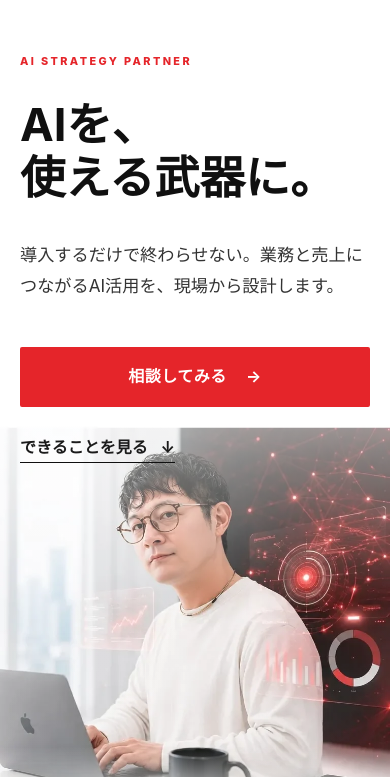
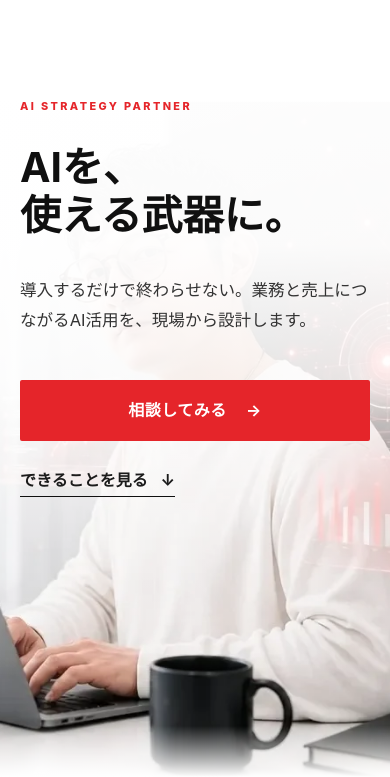
Before and after one commit to ssks-work/ssks-v2, a plain HTML site: page index.html in a window 390 px wide. Shown: the part 67-844 px from the top of the page. Drawn offline with nearby package versions, Linux system fonts and the light colour scheme.

Commit message:
Hero Mobile Fixed

```diff
--- a/assets/css/style.css
+++ b/assets/css/style.css
@@ -13,9 +13,11 @@
 }
 
 * { box-sizing: border-box; }
-html { scroll-behavior: smooth; scroll-padding-top: var(--header-height); }
+html { overflow-x: clip; scroll-behavior: smooth; scroll-padding-top: var(--header-height); }
 body {
+  width: 100%;
   margin: 0;
+  overflow-x: clip;
   color: var(--ink);
   background: var(--white);
   font-family: -apple-system, BlinkMacSystemFont, "Helvetica Neue", "Hiragino Kaku Gothic ProN", "Hiragino Sans", "Yu Gothic", Meiryo, sans-serif;
@@ -24,7 +26,7 @@ body {
   letter-spacing: normal;
   -webkit-font-smoothing: antialiased;
 }
-img, svg { max-width: 100%; }
+img, svg { display: block; max-width: 100%; }
 a { color: inherit; text-decoration: none; }
 button, input, textarea { font: inherit; }
 .site-container { width: min(100%, calc(var(--container) + var(--side) * 2)); padding-inline: var(--side); }
@@ -100,7 +102,7 @@ button, input, textarea { font: inherit; }
 
 .bridge-section { padding: clamp(8rem,16vw,15rem) 0; background: var(--light-gray); }
 .bridge-copy { max-width: 980px; margin-left: auto; }
-.bridge-title span { color: var(--red); }
+.bridge-title .accent-red { color: var(--red); }
 
 .services-section { padding: clamp(7rem,12vw,11rem) 0; }
 .section-header { display: grid; grid-template-columns: minmax(0,1.4fr) minmax(280px,.6fr); gap: 4rem; align-items: end; margin-bottom: clamp(4rem,8vw,7rem); }
@@ -176,11 +178,27 @@ button, input, textarea { font: inherit; }
 }
 
 @media (max-width: 767.98px) {
-  .hero { min-height: 100svh; align-items: flex-start; padding-top: calc(var(--header-height) + 3rem); padding-bottom: 42vh; background-color: #fff; background-image: linear-gradient(180deg, #fff 0%, rgba(255,255,255,.98) 34%, rgba(255,255,255,.64) 53%, rgba(255,255,255,.05) 76%), url("../img/hero-mobile.webp"); background-position: center bottom; background-size: 100% auto; background-repeat: no-repeat; }
-  .hero::after { height: 8%; }
-  .hero-content { max-width: 100%; }
-  .hero-title { font-size: clamp(2.75rem, 12.5vw, 4.7rem); line-height: 1.16; }
-  .hero-copy { max-width: 100%; font-size: clamp(1.02rem, 4.4vw, 1.18rem); line-height: 1.8; }
+  .site-container { width: 100%; max-width: 100%; }
+  .site-header .site-container { padding-inline: max(1.25rem, env(safe-area-inset-left)) max(1.25rem, env(safe-area-inset-right)); }
+  .hero {
+    min-height: max(760px, 100svh);
+    align-items: flex-start;
+    padding-top: calc(var(--header-height) + clamp(4.25rem, 11vh, 7rem));
+    padding-bottom: 4rem;
+    background-color: #fff;
+    background-image:
+      linear-gradient(180deg, #fff 0%, rgba(255,255,255,.98) 37%, rgba(255,255,255,.88) 53%, rgba(255,255,255,.28) 72%, rgba(255,255,255,0) 88%),
+      url("../img/hero-mobile.webp");
+    background-position: center center;
+    background-size: cover;
+    background-repeat: no-repeat;
+  }
+  .hero::after { height: 6%; }
+  .hero-content { width: 100%; max-width: 34rem; }
+  .hero-title { max-width: 100%; font-size: clamp(2.65rem, 10.8vw, 4.1rem); line-height: 1.17; }
+  .hero-title .title-line { white-space: nowrap; }
+  .hero-copy { max-width: 32rem; font-size: clamp(1.02rem, 4.25vw, 1.18rem); line-height: 1.8; }
+  .hero-actions { max-width: 32rem; }
   .hero-scroll { display: none; }
   .area-grid { grid-template-columns: 1fr; }
   .area-item, .area-item:first-child { padding: 1.4rem 0; border-right: 0; border-bottom: 1px solid var(--line); }
@@ -201,15 +219,15 @@ button, input, textarea { font: inherit; }
 
 @media (max-width: 575.98px) {
   .header-logo { width: 124px; }
-  .hero-actions { align-items: flex-start; flex-direction: column; }
-  .button { width: 100%; }
+  .hero-actions { width: 100%; align-items: flex-start; flex-direction: column; }
+  .hero-actions .button { width: min(100%, 24rem); }
   .statement-title, .section-title, .bridge-title { font-size: clamp(2.45rem, 11.5vw, 3.8rem); }
   .service-item:hover { padding-inline: 0; }
   .contact-copy h2 { font-size: clamp(2.45rem, 11.5vw, 3.8rem); }
 }
 
 @media (max-width: 390px) {
-  .hero-title { font-size: 11.6vw; }
+  .hero-title { font-size: 10.5vw; }
   .hero-copy br { display: none; }
   .statement-title, .section-title, .bridge-title, .contact-copy h2 { font-size: 10.8vw; }
 }
--- a/index.html
+++ b/index.html
@@ -117,7 +117,7 @@
       <div class="container-fluid site-container">
         <div class="bridge-copy reveal">
           <p class="eyebrow">THE ANSWER</p>
-          <h2 class="bridge-title"><span class="title-line">だから、</span><br><span class="title-line"><span>SSKS</span>がいます。</span></h2>
+          <h2 class="bridge-title"><span class="title-line">だから、</span><br><span class="title-line"><span class="accent-red">SSKS</span>がいます。</span></h2>
         </div>
       </div>
     </section>
```
